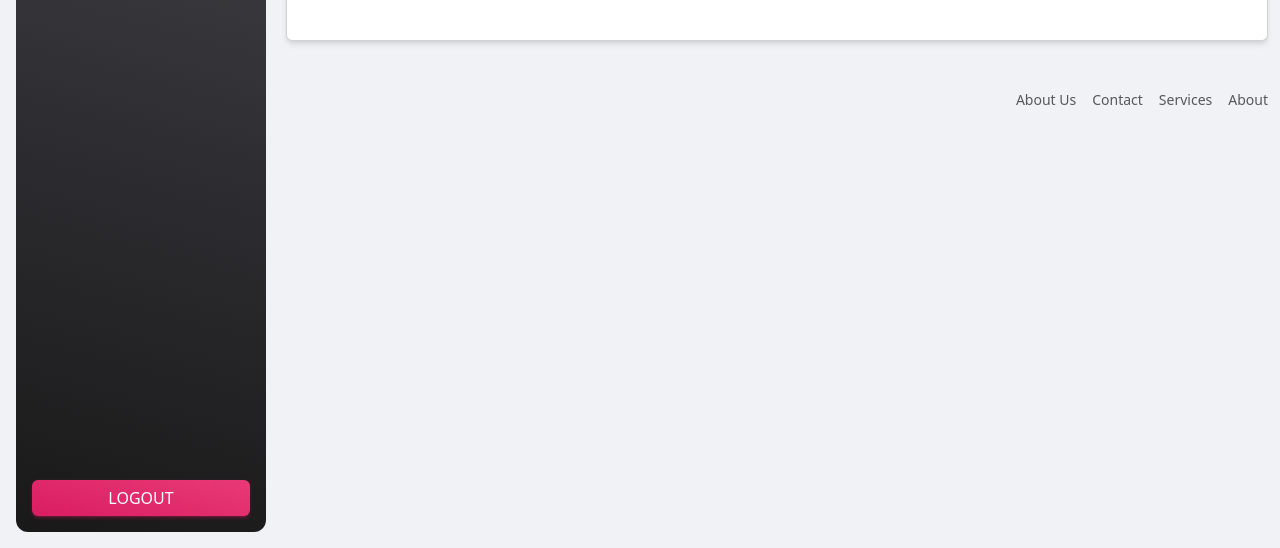
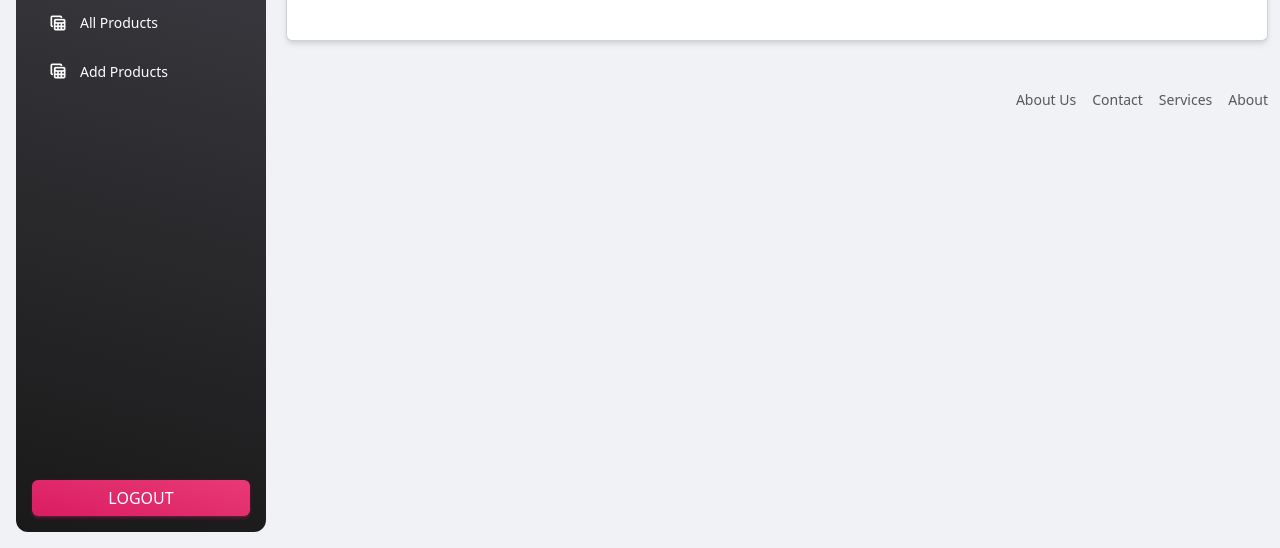
Before and after one commit to the-pandey-ji/eshop, a PHP site: page /admin/category.php in a window 1280 px wide. Shown: the part 252-800 px from the top of the page. Run offline with PHP 8.4, Linux system fonts and the light colour scheme; the visitor is signed in with stand-in values (Sample User, id 1); data that the repository does not hold is empty; some libraries are stand-ins or nearby versions.

Commit message:
add product and all product created in nav bar

```diff
--- a/admin/code.php
+++ b/admin/code.php
@@ -94,7 +94,7 @@ else if(isset($_POST['delete_category_btn']))
     {
         if(file_exists("../uploads/".$image))
         {
-            unlink("../uploads".$image);
+            unlink("../uploads/".$image);
         }
         redirect("category.php", "Deleted Successfully");
     }
--- a/admin/includes/sidebar.php
+++ b/admin/includes/sidebar.php
@@ -34,6 +34,24 @@
           </a>
         </li>
 
+        <li class="nav-item">
+          <a class="nav-link text-white " href="products.php">
+            <div class="text-white text-center me-2 d-flex align-items-center justify-content-center">
+              <i class="material-icons opacity-10">table_view</i>
+            </div>
+            <span class="nav-link-text ms-1">All Products</span>
+          </a>
+        </li>
+
+        <li class="nav-item">
+          <a class="nav-link text-white " href="add-products  .php">
+            <div class="text-white text-center me-2 d-flex align-items-center justify-content-center">
+              <i class="material-icons opacity-10">table_view</i>
+            </div>
+            <span class="nav-link-text ms-1">Add Products</span>
+          </a>
+        </li>
+
       </ul>
     </div>
     <div class="sidenav-footer position-absolute w-100 bottom-0 ">
```
